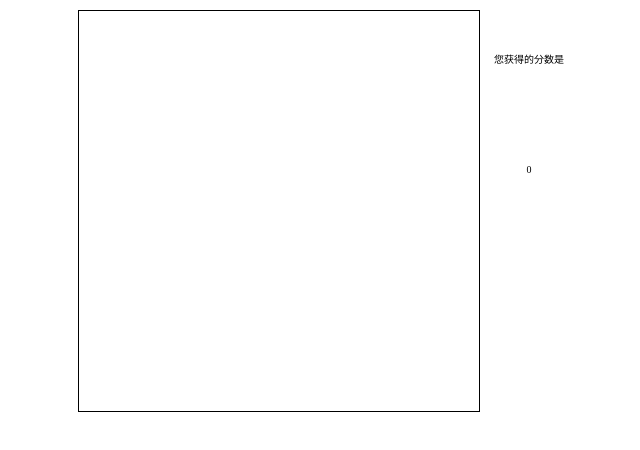
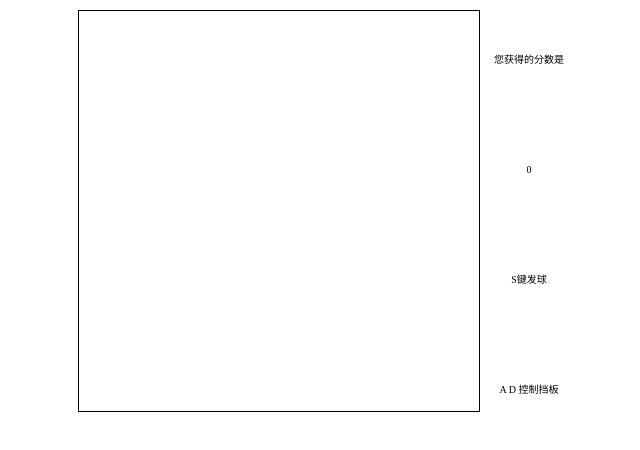
Before and after one commit to Hedgehog-j/BlockBreakGame, a plain HTML site: page index.html in a window 1280 px wide. Shown: the whole page, without its empty margins (312-952 px from the left). Drawn offline with Linux system fonts and the light colour scheme.

Commit message:
Update index.html

```diff
--- a/index.html
+++ b/index.html
@@ -12,6 +12,8 @@
 			<div id="gradeBoard">
 				<p>您获得的分数是</p>
 				<p id=grade>0</p>
+				<p>S键发球</p>
+				<p>A D 控制挡板</p>
 			</div>
 		</div>
 		<script type="text/javascript" src="event.js">
```
